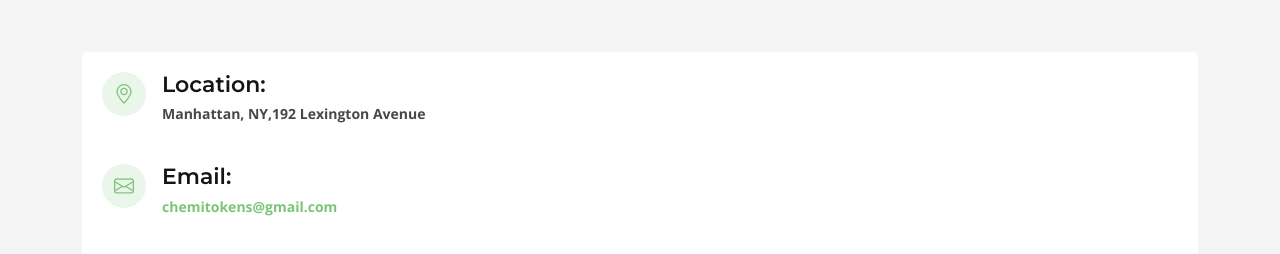
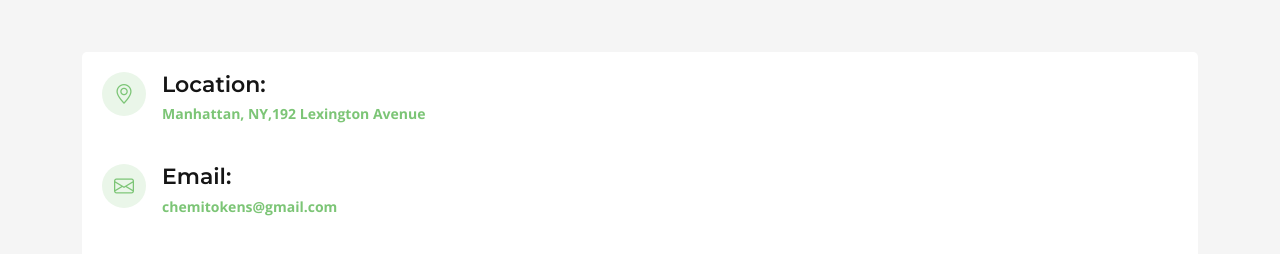
Before and after one commit to gigajoule1/GIGAJ, a plain HTML site: page index.html in a window 1280 px wide. Shown: the part 2885-3139 px from the top of the page. Drawn offline with nearby package versions, Linux system fonts and the light colour scheme.

Commit message:
Update index.html

```diff
--- a/index.html
+++ b/index.html
@@ -224,7 +224,7 @@
               <div class="address">
                 <i class="bi bi-geo-alt"></i>
                 <h4>Location:</h4>
-                <p>Manhattan, NY,192 Lexington Avenue</p>
+                <p><a href="https://goo.gl/maps/nj7A21BqkbrrFMMR7" target="_blank">Manhattan, NY,192 Lexington Avenue</a></p>
 
               </div>
 
```
